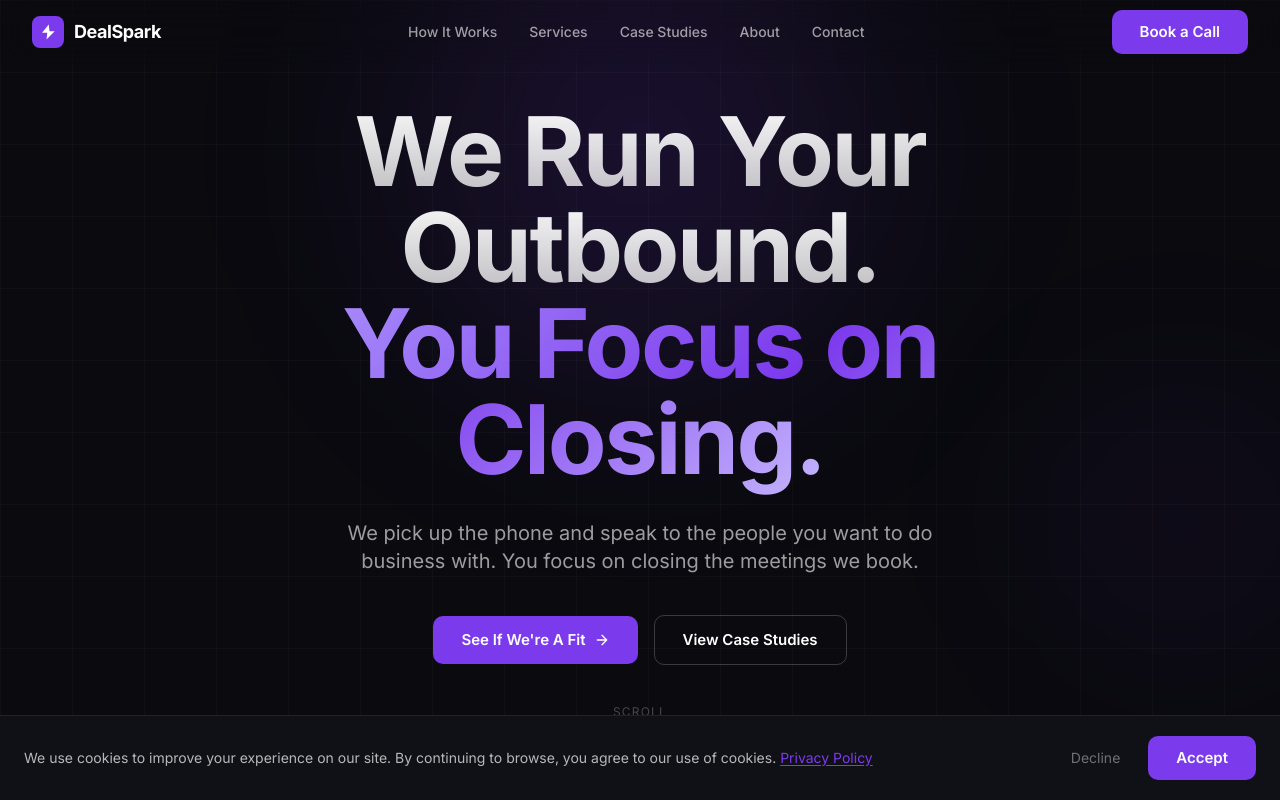
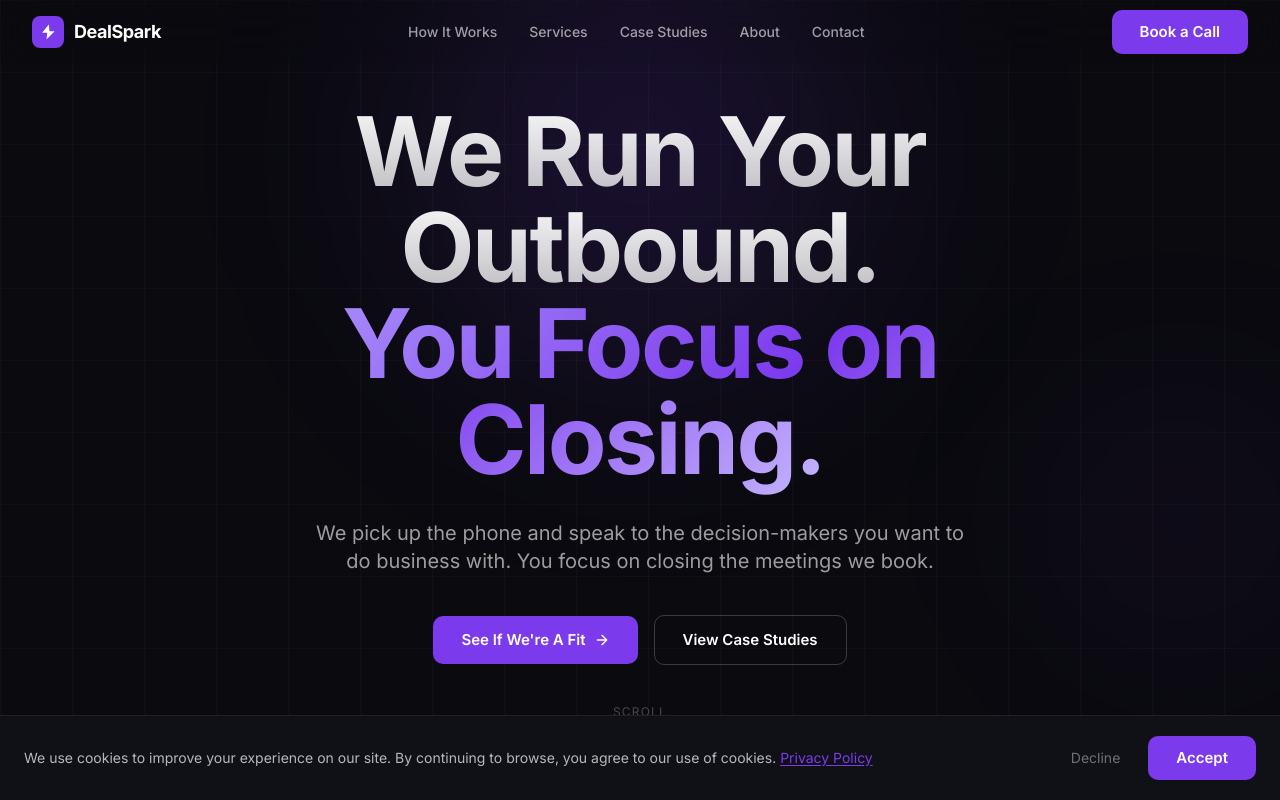
Before and after one commit to lukekly/Dealspark-website, a Next.js app: page / in a window 1280 px wide. Shown: the top 800 px of the page. Built offline with nearby package versions, Linux system fonts and the light colour scheme.

Commit message:
Update hero subheading: people to decision-makers

```diff
--- a/components/Hero.tsx
+++ b/components/Hero.tsx
@@ -25,8 +25,7 @@ export default function Hero() {
 
         {/* Subheadline */}
         <p className="text-lg sm:text-xl text-white/60 max-w-2xl mx-auto leading-relaxed mb-10">
-          We pick up the phone and speak to the people you want to do business
-          with. You focus on closing the meetings we book.
+          We pick up the phone and speak to the decision-makers you want to do business with. You focus on closing the meetings we book.
         </p>
 
         {/* CTAs */}
```
